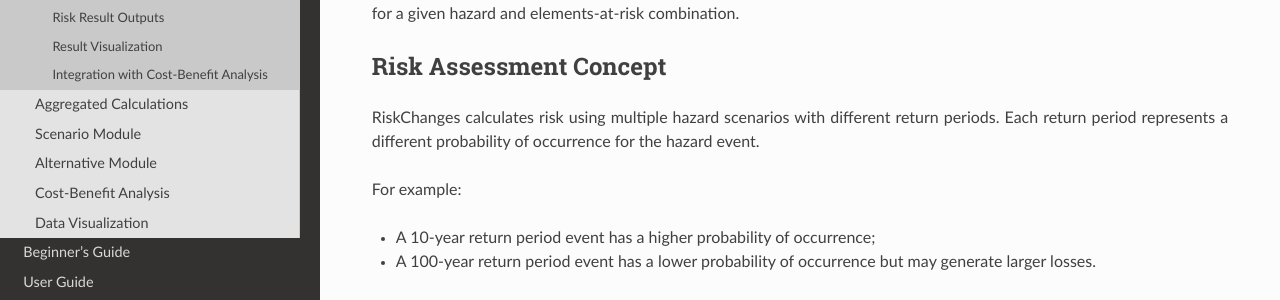
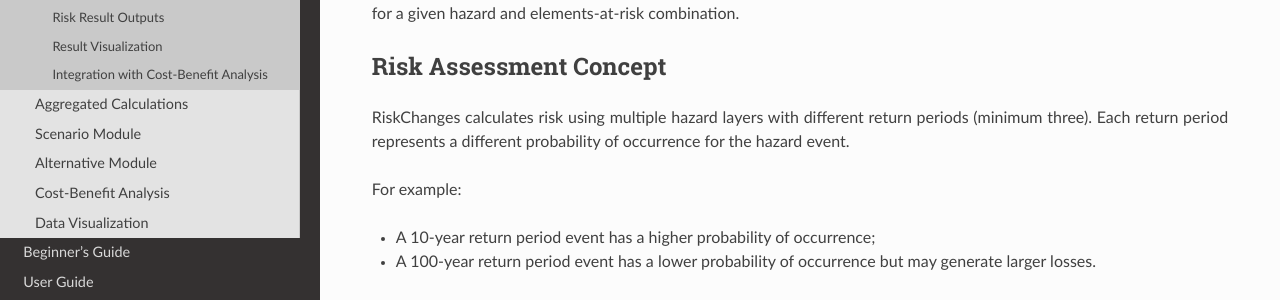
Before and after one commit to RiskChanges/riskchanges-docs, a Sphinx documentation site: the page built from docs/source/methodology_risk.rst, in a window 1280 px wide and 900 px high. Shown: the part 398-698 px from the top of the window. Built offline with Sphinx 7.4.7 and the Read the Docs theme 3.1.0, drawn with Linux system fonts in a browser that asks for light colours; pages that are not in the unit, such as notebooks, are missing from menus.

Commit message:
update method risk page

```diff
--- a/docs/source/methodology_risk.rst
+++ b/docs/source/methodology_risk.rst
@@ -13,7 +13,7 @@ The resulting calculation produces the **Average Annual Loss (AAL)**, which repr
 Risk Assessment Concept
 -------------------------
 
-RiskChanges calculates risk using multiple hazard scenarios with different return periods. Each return period represents a different probability of occurrence for the hazard event.
+RiskChanges calculates risk using multiple hazard layers with different return periods (minimum three). Each return period represents a different probability of occurrence for the hazard event.
 
 For example:
 
@@ -30,6 +30,10 @@ The area under the probability-loss curve is then calculated to estimate the Ave
 .. note::
 
    At least two different return period scenarios are required to perform Risk calculation. However, using more return periods generally improves the reliability and smoothness of the resulting risk curve.
+
+.. figure:: /images/method_risk_1.png
+   :width: 100%
+   :align: center
 
 Risk Calculation Workflow
 ---------------------------
@@ -52,6 +56,10 @@ Users then select the Loss results corresponding to different hazard return peri
 
 The selected Loss datasets are then combined to generate the probability-loss relationship required for Risk calculation.
 
+.. figure:: /images/method_risk_2.png
+   :width: 100%
+   :align: center
+
 Risk Calculation Method
 -------------------------
 
@@ -70,6 +78,10 @@ Where:
 
 The resulting value represents the **Average Annual Loss (AAL)**.
 
+.. figure:: /images/method_risk_3.png
+   :width: 100%
+   :align: center
+
 Risk Result Outputs
 ---------------------
 
@@ -85,6 +97,10 @@ The output is generated at the selected administrative boundary level and can be
 
 Similar to the Loss module, the Risk module inherits the elements-at-risk categories from the Loss calculation results. This ensures consistency between Exposure, Loss, and Risk workflows.
 
+.. figure:: /images/method_risk_4.png
+   :width: 100%
+   :align: center
+
 Result Visualization
 ----------------------
 
@@ -98,9 +114,17 @@ Users may configure:
 
 These outputs support spatial comparison of expected annual impacts across administrative regions.
 
+.. figure:: /images/method_risk_5.png
+   :width: 100%
+   :align: center
+
 Integration with Cost-Benefit Analysis
 ----------------------------------------
 
 The Risk results generated in this module can be further used within the Cost-Benefit Analysis (CBA) module.
 
 To enable subsequent CBA calculations, users must define the appropriate Risk elements-at-risk type within the Risk module configuration.
+
+.. figure:: /images/method_risk_6.png
+   :width: 100%
+   :align: center
```
Also changed, not shown: docs/source/images/method_risk_1.png (added), docs/source/images/method_risk_2.png (added), docs/source/images/method_risk_3.png (added), docs/source/images/method_risk_4.png (added), docs/source/images/method_risk_5.png (added), docs/source/images/method_risk_6.png (added).
